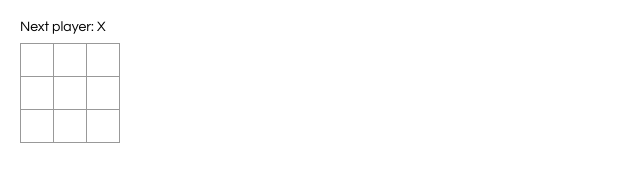
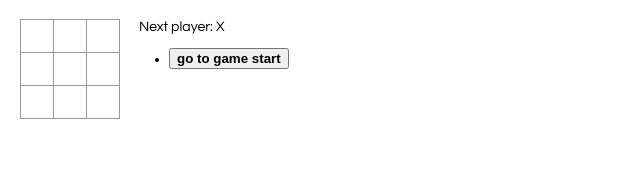
Before and after one commit to federicocarrara/react-tic-tac-toe, a React app: page / in a window 1280 px wide. Shown: the whole page, without its empty margins (0-640 px from the left). Built offline with nearby package versions, Linux system fonts and the light colour scheme.

Commit message:
add history and style for current history move

```diff
--- a/src/index.css
+++ b/src/index.css
@@ -48,3 +48,7 @@ ol, ul {
 .game-info {
   margin-left: 20px;
 }
+
+.historyButtons {
+  outline: none
+}
--- a/src/index.js
+++ b/src/index.js
@@ -14,42 +14,15 @@ function Square(props) {
 }
 
 class Board extends React.Component {
-  constructor(props){
-    super(props);
-    let squares = Array(9).fill(null);
-    this.state = {
-      squares,
-      xIsNext:true
-    }
-  }
-  handleClick(i) {
-    const squares = this.state.squares.slice();
-    if (calculateWinner(squares) || squares[i]) {
-      return
-    }
-    squares[i] = this.state.xIsNext ? 'X' : 'O';
-    this.setState({
-      squares,
-      xIsNext:!this.state.xIsNext
-    });
-  }
   renderSquare(i) {
     return <Square
-      value={this.state.squares[i]}
-      onClick={() => this.handleClick(i)}
+      value={this.props.squares[i]}
+      onClick={() => this.props.onClick(i)}
     />;
   }
   render() {
-    const winner = calculateWinner(this.state.squares);
-    let status;
-    if (winner) {
-      status = `Winner: ${winner}`;
-    } else {
-        status = `Next player: ${this.state.xIsNext ? 'X' : 'O'}`;
-    }
     return (
       <div>
-        <div className="status">{status}</div>
         <div className="board-row">
           {this.renderSquare(0)}
           {this.renderSquare(1)}
@@ -71,15 +44,74 @@ class Board extends React.Component {
 }
 
 class Game extends React.Component {
+  constructor(props){
+    super(props);
+    let squares = Array(9).fill(null);
+    this.state = {
+      history: [{
+        squares
+      }],
+      xIsNext:true,
+      stepNumber:0
+    }
+  }
+  handleClick(i) {
+    const history = this.state.history.slice(0, this.state.stepNumber + 1);
+    const current = history[history.length - 1];
+    const squares = current.squares.slice();
+    if (calculateWinner(squares) || squares[i]) {
+      return
+    }
+    squares[i] = this.state.xIsNext ? 'X' : 'O';
+    this.setState({
+      history: history.concat(
+        {squares}
+      ),
+      xIsNext:!this.state.xIsNext,
+      stepNumber:history.length
+    });
+  }
+  jumpTo(move) {
+    this.setState({
+      stepNumber:move,
+    });
+  }
+
   render() {
+    const history = this.state.history;
+    const stepNumber = this.state.stepNumber;
+    const current = history[this.state.stepNumber];
+    const winner = calculateWinner(current.squares);
+    const moves = history.map((step, move) => {
+      const desc = move ? `go to move # ${move}` : `go to game start`;
+      return (
+        <li key={move}>
+          <button
+            className="historyButtons"
+            onClick={() => this.jumpTo(move)}
+            style={{fontWeight: stepNumber === move ? "bold" : "normal"}} >
+            {desc}
+          </button>
+        </li>
+      )
+    })
+    let status;
+    if (winner) {
+      status = `Winner: ${winner}`;
+    } else {
+        status = `Next player: ${this.state.xIsNext ? 'X' : 'O'}`;
+    }
     return (
       <div className="game">
         <div className="game-board">
-          <Board />
+          <Board
+            squares={current.squares}
+            onClick={(i) => this.handleClick(i)}
+          />
         </div>
-        <div className="game-info">
-          <div>{/* status */}</div>
-          <ol>{/* TODO */}</ol>
+          <div className="game-info">
+          <div className="status">{status}</div>
+          <ul>{moves}</ul>
         </div>
       </div>
     );
```
